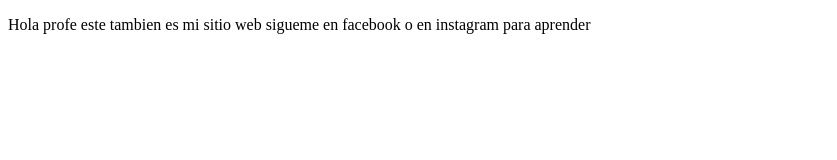
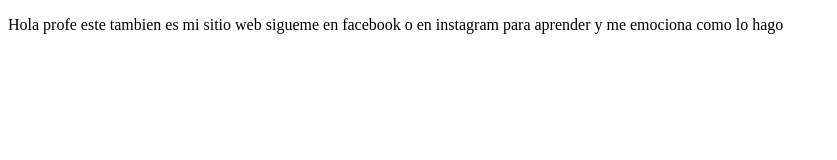
Before and after one commit to Andresfelipe0392/proyectoDemoCursoPrework, a plain HTML site: page index.html in a window 1280 px wide. Shown: the whole page, without its empty margins (0-837 px from the left). Drawn offline with Linux system fonts and the light colour scheme.

Commit message:
cambios agregamos al index

```diff
--- a/index.html
+++ b/index.html
@@ -7,6 +7,6 @@
     <title>Hola mundo</title>
 </head>
 <body>
-    <p>Hola profe este tambien es mi sitio web sigueme en facebook o en instagram para aprender</p>
+    <p>Hola profe este tambien es mi sitio web sigueme en facebook o en instagram para aprender y me emociona como lo hago</p>
 </body>
 </html>
```
